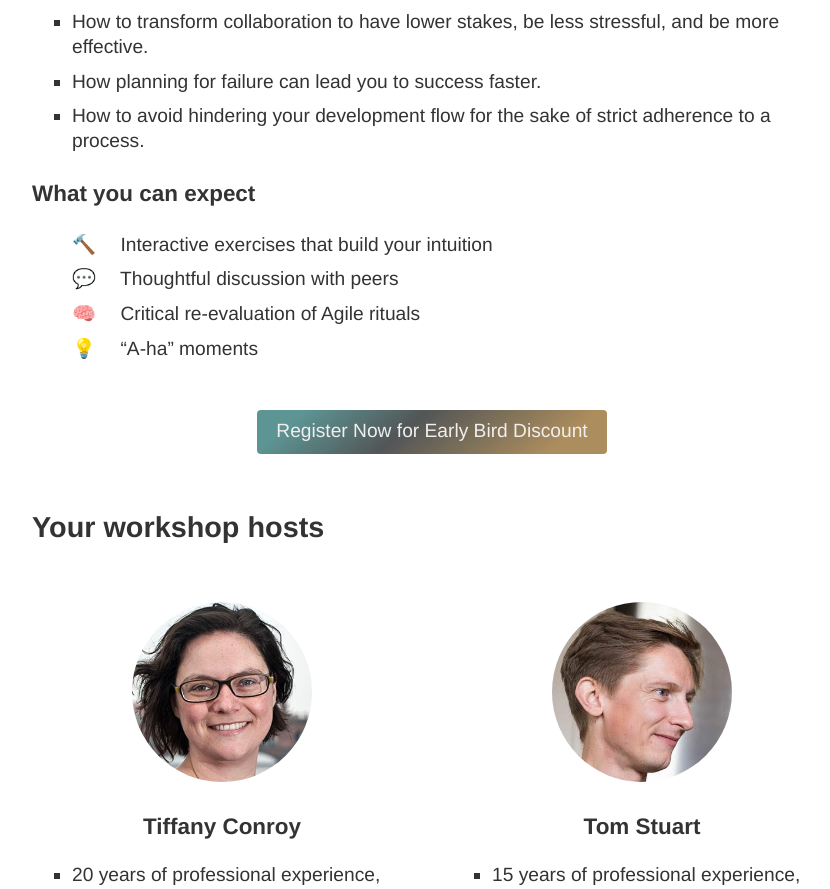
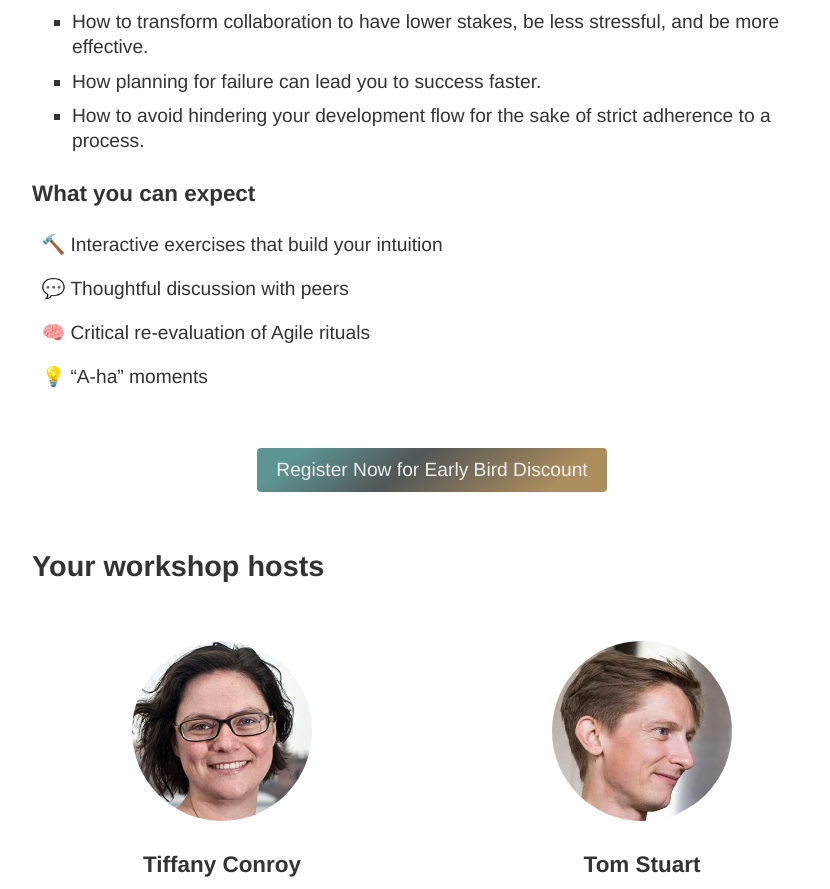
Before and after one commit to golaminar/golaminar.github.io, a Jekyll site: the page built from workshops/agile-principles.html, in a window 1280 px wide. Shown: the part 1508-2397 px from the top of the page, without its empty margins (208-1038 px from the left). Built offline with Jekyll 4.4.1, drawn with Linux system fonts in a browser that asks for light colours; a script that is not in the unit is left out.

Commit message:
Make list cuter

```diff
--- a/workshops/agile-principles.html
+++ b/workshops/agile-principles.html
@@ -113,10 +113,10 @@ description: Most agile training is focussed on a set of techniques. In this 2-d
       </ul>
       <h3>What you can expect</h3>
       <ul class="features">
-        <li><span class="icon">🔨</span> Interactive exercises that build your intuition</li>
-        <li><span class="icon">💬</span> Thoughtful discussion with peers</li>
-        <li><span class="icon">🧠</span> Critical re-evaluation of Agile rituals</li>
-        <li><span class="icon">💡</span> “A-ha” moments</li>
+        <li><span class="icon">🔨</span> <span class="content">Interactive exercises that build your intuition</span></li>
+        <li><span class="icon">💬</span> <span class="content">Thoughtful discussion with peers</span></li>
+        <li><span class="icon">🧠</span> <span class="content">Critical re-evaluation of Agile rituals</span></li>
+        <li><span class="icon">💡</span> <span class="content">“A-ha” moments</span></li>
       </ul>
     </div>
   </section>
--- a/workshops/workshops.css
+++ b/workshops/workshops.css
@@ -143,8 +143,21 @@ p.deets {
 
 .page ul.features {
   list-style: none;
+  margin-left: 0;
+  padding: 0;
+}
+
+.features li {
+  position: relative;
 }
 
 .features .icon {
-  margin-right: 1em;
+  padding-left: 0.5em;
+  position: absolute;
 }
+
+.features .content {
+  display: inline-block;
+  padding-left: 2em;
+  padding-bottom: 0.5em;
+}
```
